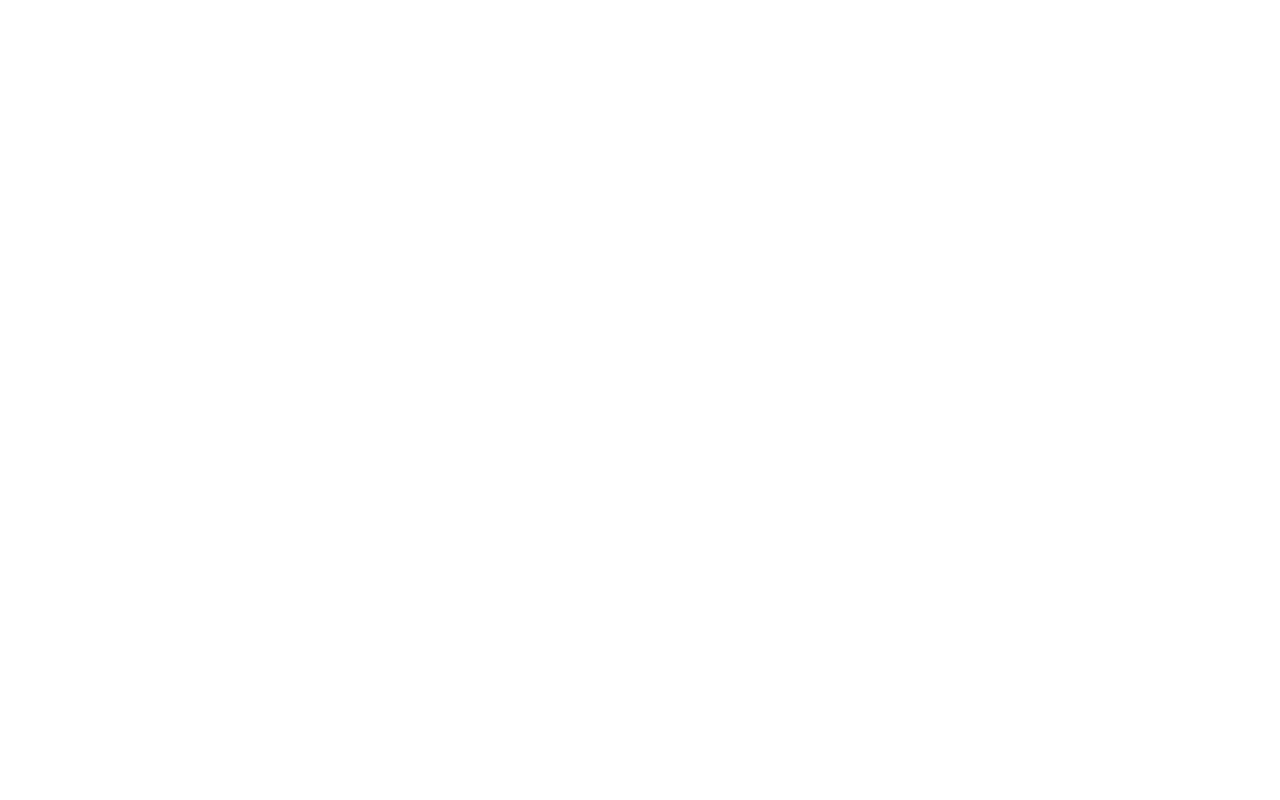
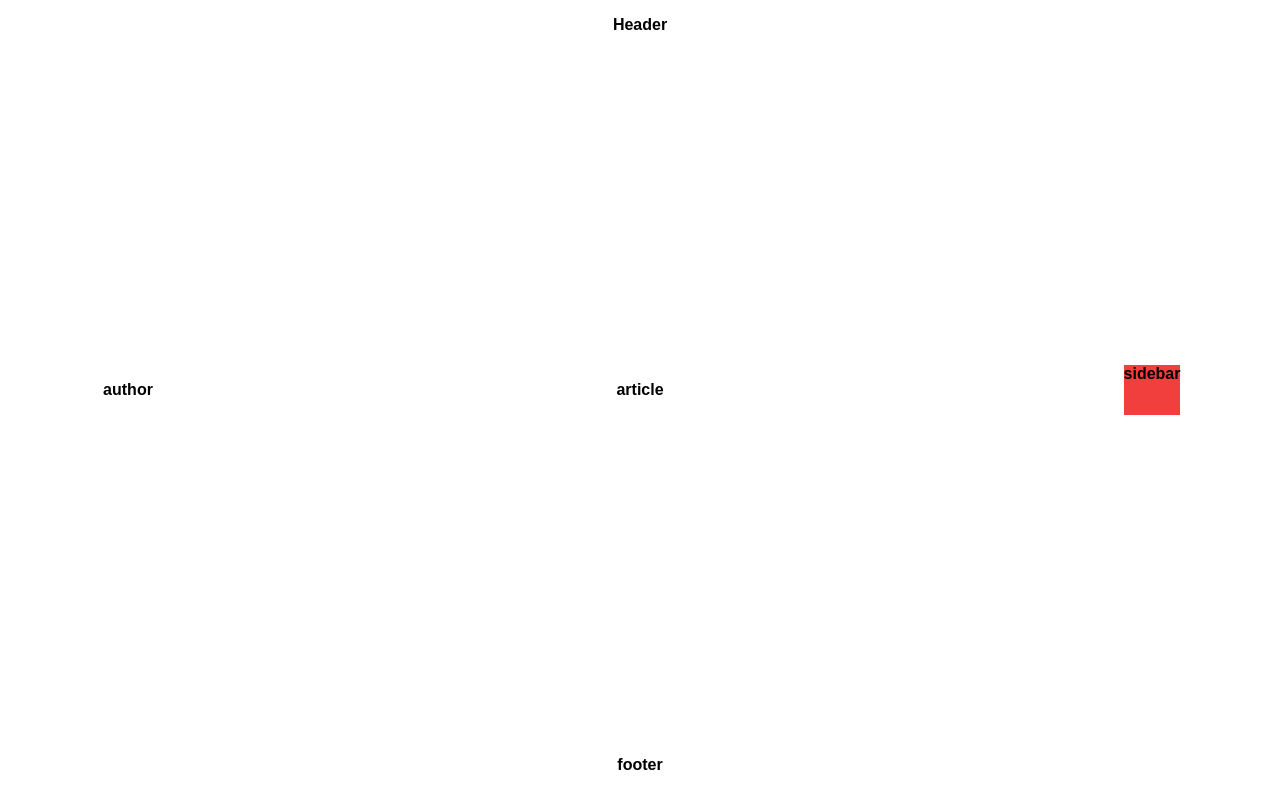
Before and after one commit to juang274/project-1, a plain HTML site: page index.html in a window 1280 px wide. Drawn offline with Linux system fonts and the light colour scheme.

Commit message:
created a grid

```diff
--- a/index.html
+++ b/index.html
@@ -3,9 +3,16 @@
 <head>
     <meta charset="UTF-8">
     <meta name="viewport" content="width=device-width, initial-scale=1.0">
-    <title>Document</title>
+    <link rel="stylesheet" href="style.css">
+    <title>Website</title>
 </head>
 <body>
+    <header>Header</header>
 
+    <article>article</article>
+    <aside>author</aside>
+    <nav>sidebar</nav>
+
+    <footer>footer</footer>
 </body>
 </html>
--- /dev/null
+++ b/style.css
@@ -0,0 +1,45 @@
+body{
+    margin: 0;
+    height: 100vh;
+    font-family: sans-serif;
+    font-weight: bold;
+    display: grid;
+    grid-template-columns: 1fr 3fr 1fr;
+    grid-template-rows: 50px auto 70px;
+    align-items: center;
+    justify-items: center;
+    grid-template-areas:
+    "navbar navbar navbar"
+    "ads content sidebar"
+    "footer footer footer";
+}
+
+nav{
+    display: flex;
+    flex-direction: row;
+    justify-content: space-between;
+    height: 50px;
+    background-color: #f03f3c;
+
+}
+
+nav div{
+    font-size: 20px;
+    margin: 10px;
+}
+
+section{
+    display: flex;
+}
+
+header{
+    grid-area: navbar;
+}
+
+footer{
+    grid-area: footer;
+}
+
+aside{
+    grid-area: ads;
+}
```
